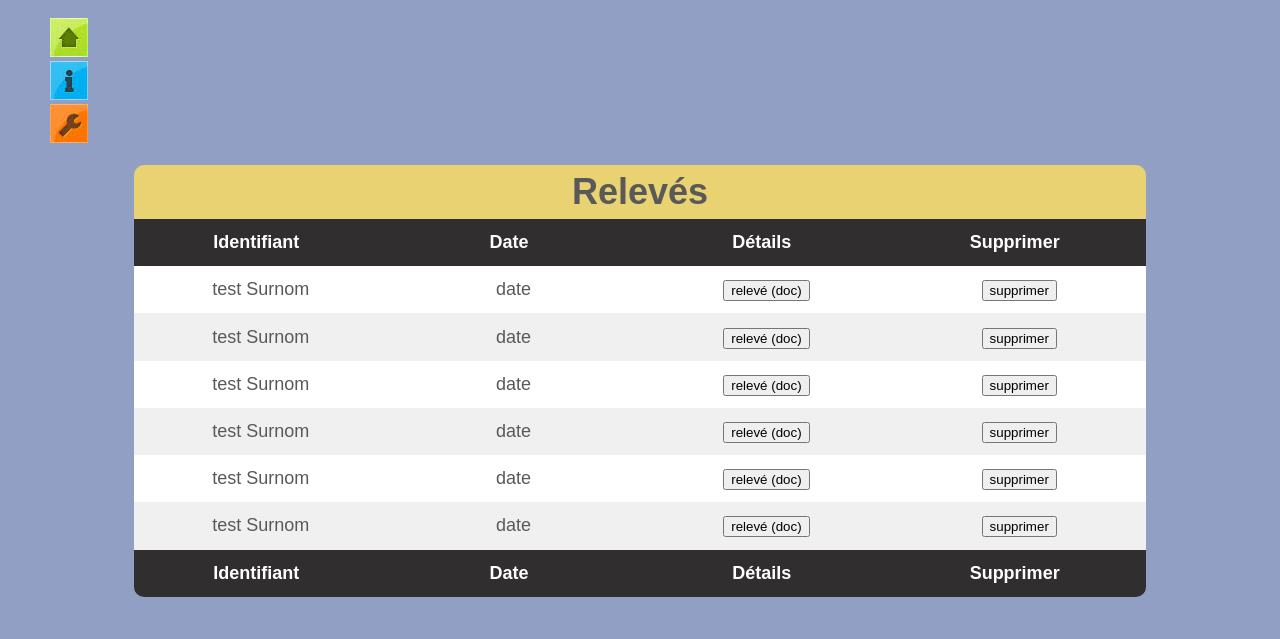
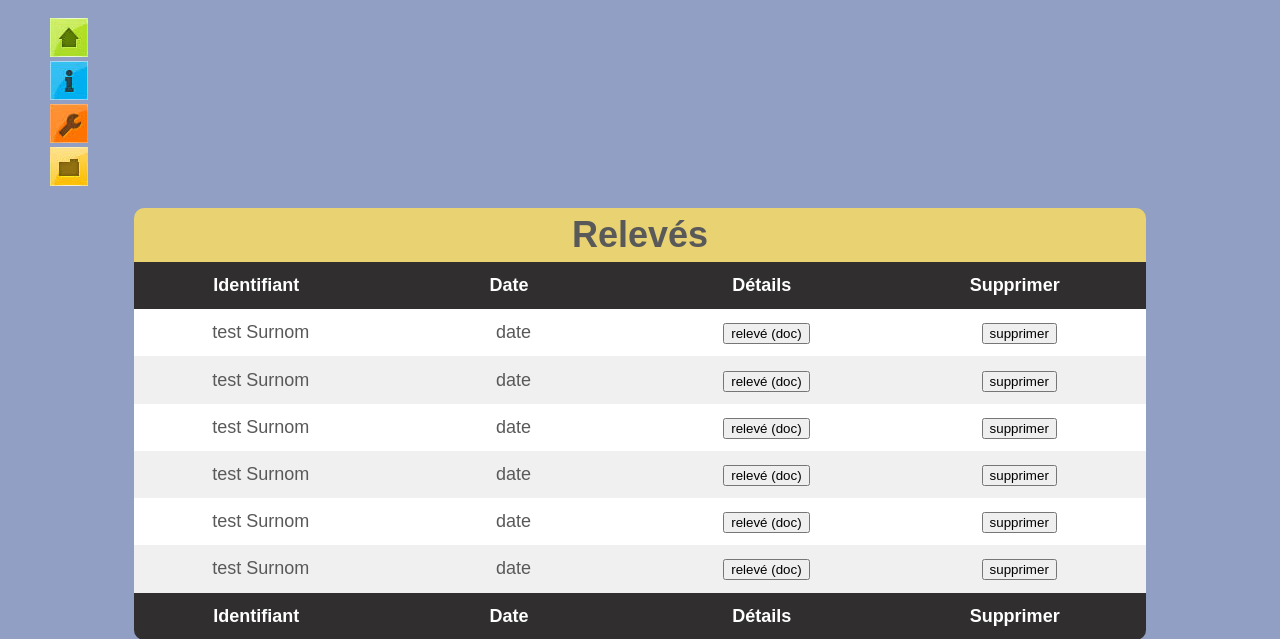
Before and after one commit to Elouan-Callec/Cash-Register, a PHP site: page /releve.html in a window 1280 px wide. Shown: the top 639 px of the page. Run offline with PHP 8.4, Linux system fonts and the light colour scheme.

Commit message:
création formulaire connexion

```diff
--- a/index.html
+++ b/index.html
@@ -27,7 +27,7 @@
                     </a>
                 </li>
                 <li>
-                    <a class="deconnexion" href="#">
+                    <a class="deconnexion" href="FormulaireConnexion.html">
                         <span>Deconnexion</span>
                     </a>
                 </li>
--- a/releve.html
+++ b/releve.html
@@ -22,8 +22,13 @@
                     </a>
                 </li>
                 <li>
-                    <a class="rapports">
+                    <a class="rapports" href="#">
                         <span>Rapports</span>
+                    </a>
+                </li>
+                <li>
+                    <a class="deconnexion" href="FormulaireConnexion.html">
+                        <span>Deconnexion</span>
                     </a>
                 </li>
             </ul>
--- a/style/style.css
+++ b/style/style.css
@@ -170,10 +170,6 @@ label span{
 }
 
 
-nav{
-    position: sticky;
-}
-
 /* Bouton home */
 
 
@@ -235,16 +231,16 @@ nav{
 
 
 .navBar .deconnexion{
-    background-position:-76px 0;
+    background-position:-114px 0;
     /*background: url('img/rapports.jpg') ;*/
 }
 
 .navBar .deconnexion:hover {
-     background-position:-76px -39px;
+     background-position:-114px -39px;
 }
 
 .navBar .deconnexion span{
-    background-color:#c86c1f;
-    color:#5a3517;
-    text-shadow:1px 1px 0 #d28344;
+    background-color:#d0a525;
+    color:#604e18;
+    text-shadow:1px 1px 0 #d8b54b;
 }
```
Also changed, not shown: FormulaireConnexion.html (added, +12 -0 lines).
